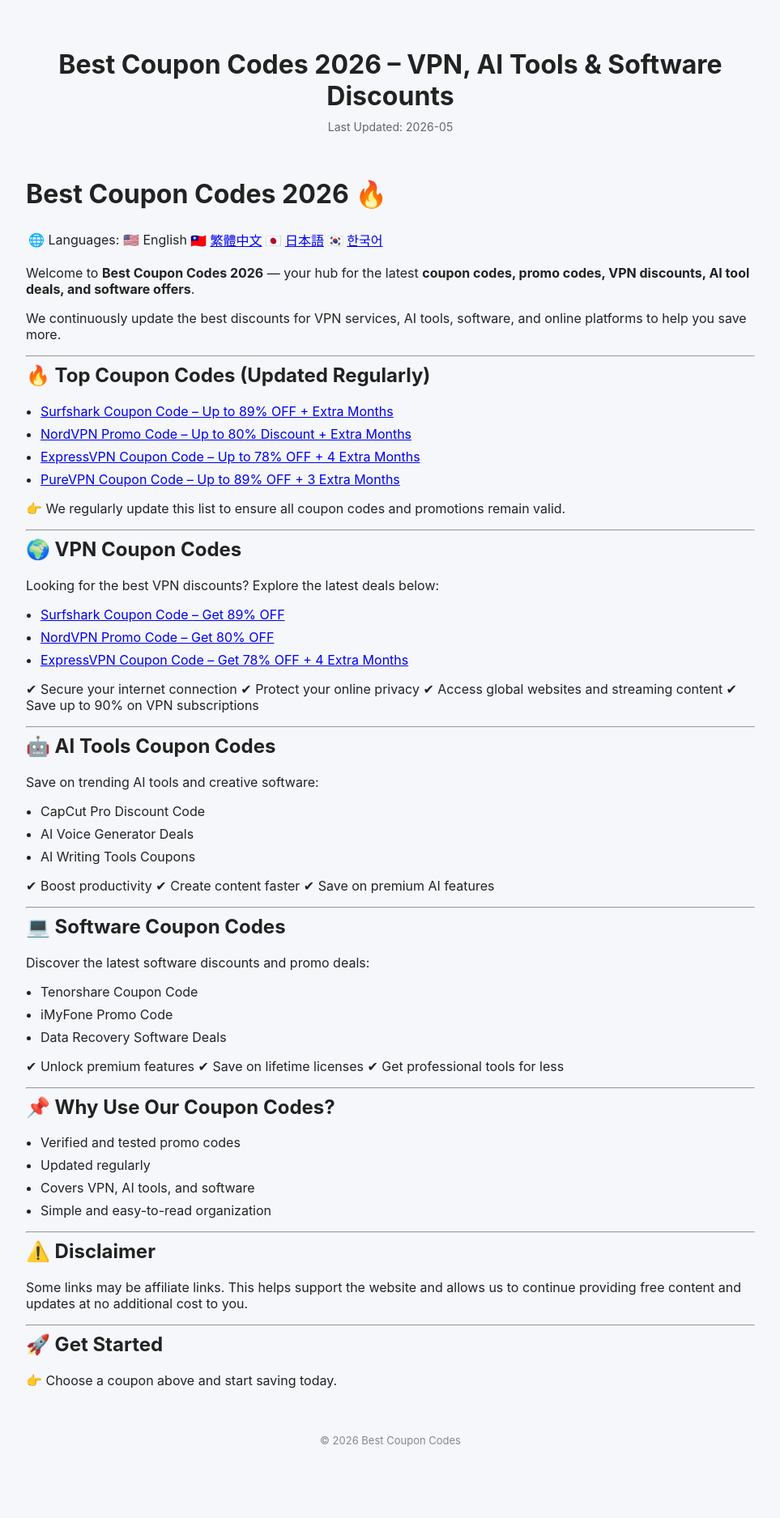
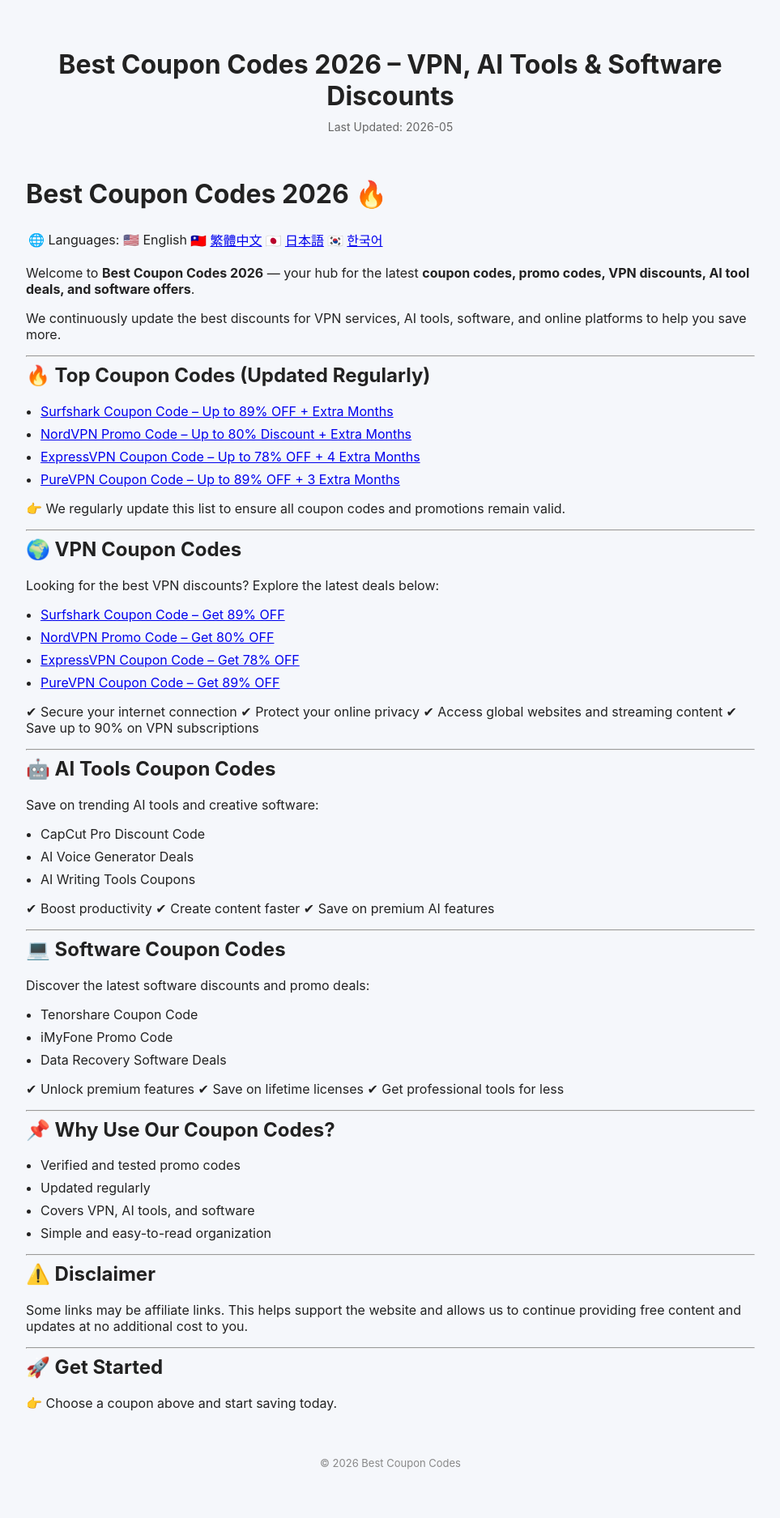
Before and after one commit to BestCouponCodes/best-coupon-codes, a Jekyll site: the page built from index.md, in a window 1280 px wide. Shown: the whole page at 81% size, without its empty margins (158-1121 px from the left). Built offline with Jekyll 4.4.1, drawn with Linux system fonts in a browser that asks for light colours; before the commit the page ends 1847 px from its top, so only the background shows below that.

Commit message:
Update VPN coupon codes in index.md
Removed extra months offer from ExpressVPN coupon code and added PureVPN coupon code.

```diff
--- a/index.md
+++ b/index.md
@@ -35,7 +35,9 @@ Looking for the best VPN discounts? Explore the latest deals below:
 
 * [Surfshark Coupon Code – Get 89% OFF](/best-coupon-codes/surfshark-coupon-code/)
 * [NordVPN Promo Code – Get 80% OFF](/best-coupon-codes/nordvpn-coupon-code/)
-* [ExpressVPN Coupon Code – Get 78% OFF + 4 Extra Months](/best-coupon-codes/expressvpn-coupon-code/)
+* [ExpressVPN Coupon Code – Get 78% OFF](/best-coupon-codes/expressvpn-coupon-code/)
+* [PureVPN Coupon Code – Get 89% OFF](/best-coupon-codes/purevpn-coupon-code/)
+
 
 ✔ Secure your internet connection
 ✔ Protect your online privacy
```
